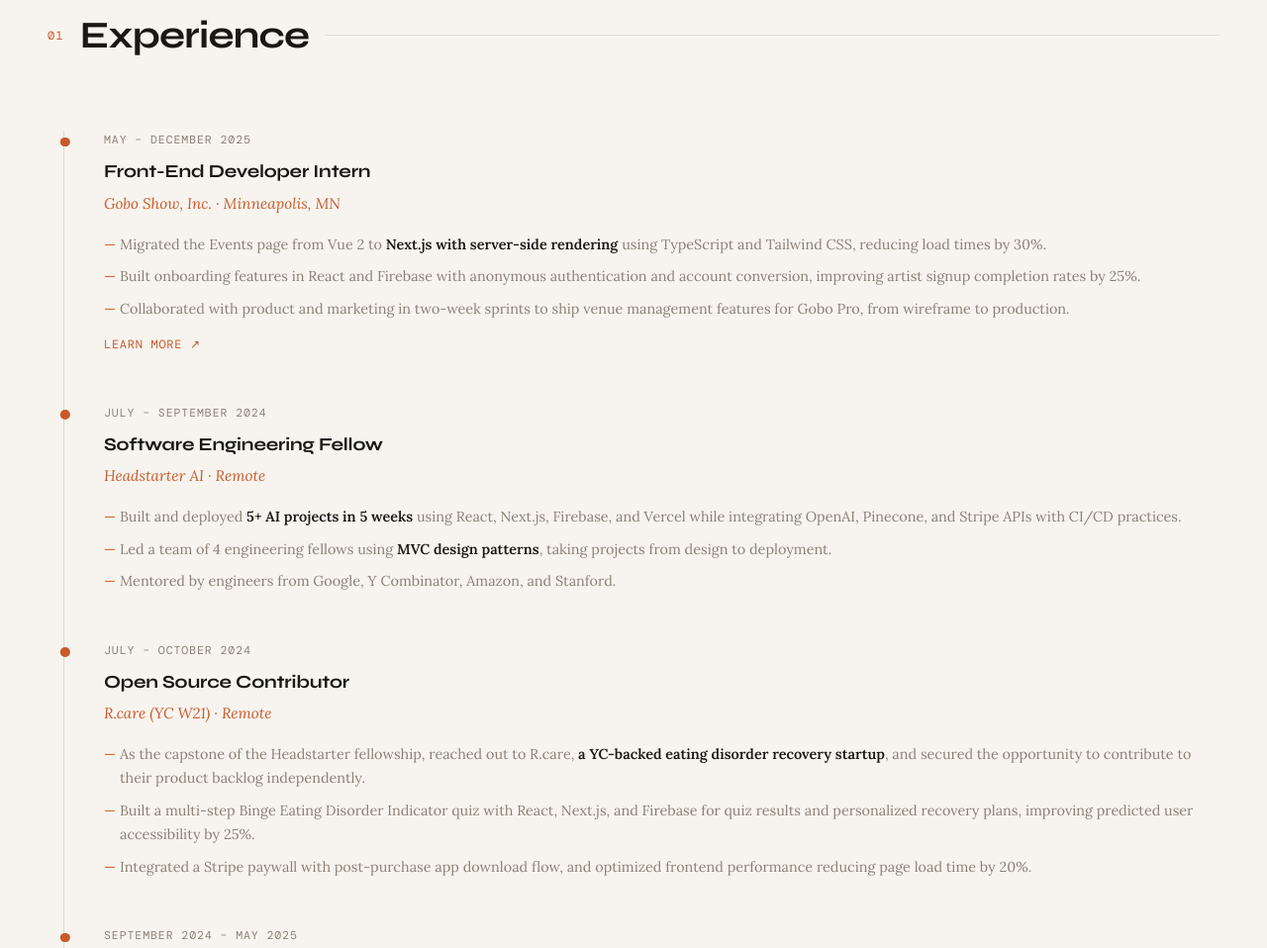
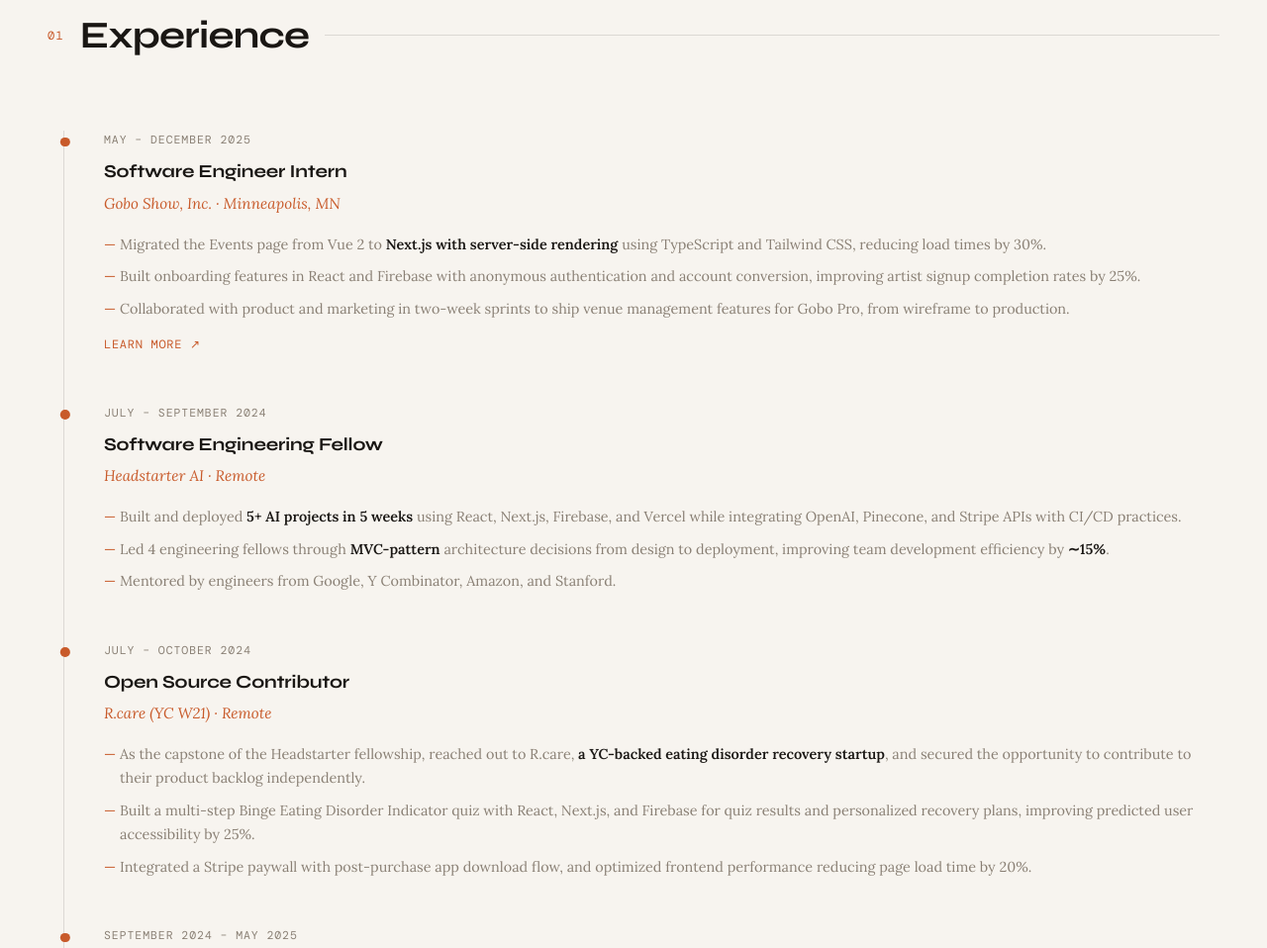
Before and after one commit to RamatoulayeBah28/Current-Personal-Portfolio-Website, a website: page index.html in a window 1280 px wide. Shown: the part 1076-2034 px from the top of the page at 99% size. Drawn offline with nearby package versions, Linux system fonts and the light colour scheme; a web font is replaced by a local one.

Commit message:
Updated resume and experience bullet points

```diff
--- a/index.html
+++ b/index.html
@@ -44,7 +44,7 @@
           <div class="hero-cta">
             <a href="#work" class="btn-primary">See my work</a>
             <a
-              href="assets/Resume_Ramatoulaye_Bah_New_Grad.pdf"
+              href="assets/Resume_Rama_New_Grad.pdf"
               target="_blank"
               class="btn-outline"
               >Download CV</a
@@ -104,7 +104,7 @@
       <div class="experience-list">
         <div class="exp-item">
           <p class="exp-date">May – December 2025</p>
-          <p class="exp-role">Front-End Developer Intern</p>
+          <p class="exp-role">Software Engineer Intern</p>
           <p class="exp-company">Gobo Show, Inc. · Minneapolis, MN</p>
           <ul class="exp-bullets">
             <li>
@@ -143,9 +143,10 @@
               Stripe APIs with CI/CD practices.
             </li>
             <li>
-              Led a team of 4 engineering fellows using
-              <strong>MVC design patterns</strong>, taking projects from design
-              to deployment.
+              Led 4 engineering fellows through
+              <strong>MVC-pattern</strong> architecture decisions from design to
+              deployment, improving team development efficiency by
+              <strong>∼15%</strong>.
             </li>
             <li>
               Mentored by engineers from Google, Y Combinator, Amazon, and
```
Also changed, not shown: 2 other files.
